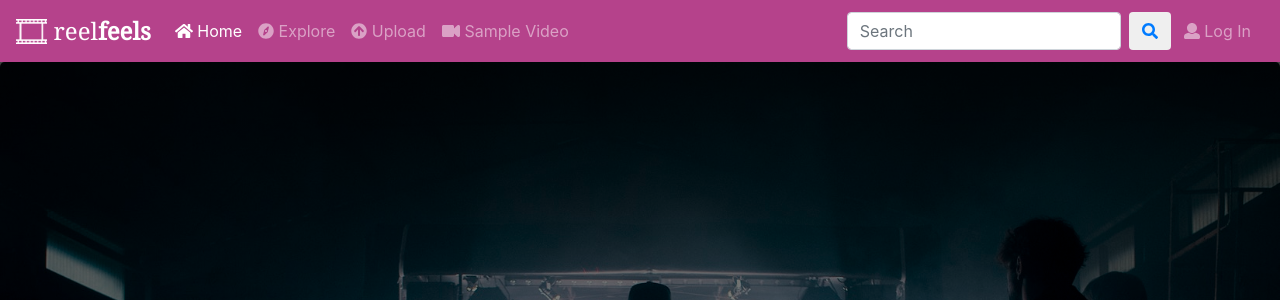
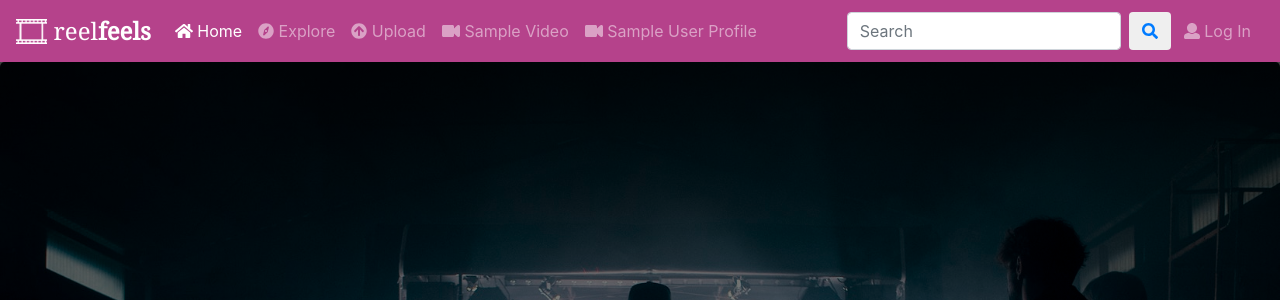
Before and after one commit to mmacquarrie/reelfeels, a Django app: page / in a window 1280 px wide. Shown: the top 300 px of the page. Run offline with Django 3.2, Linux system fonts and the light colour scheme; some libraries are stand-ins or nearby versions.

Commit message:
add sample profile link to navbar.

```diff
--- a/reelfeels/templates/navbar.html
+++ b/reelfeels/templates/navbar.html
@@ -20,6 +20,9 @@
         <li class="nav-item">
           <a class="nav-link" href="video"><i class="fas fa-video"></i></i> Sample Video </a>
         </li>
+        <li class="nav-item">
+          <a class="nav-link" href="profile"><i class="fas fa-video"></i></i> Sample User Profile </a>
+        </li>
       </ul>
       <form class="form-inline my-2 my-lg-0">
         <input class="form-control mr-sm-2" type="search" placeholder="Search" aria-label="Search">
```
Lines whose indentation alone changed are shown as unchanged.
